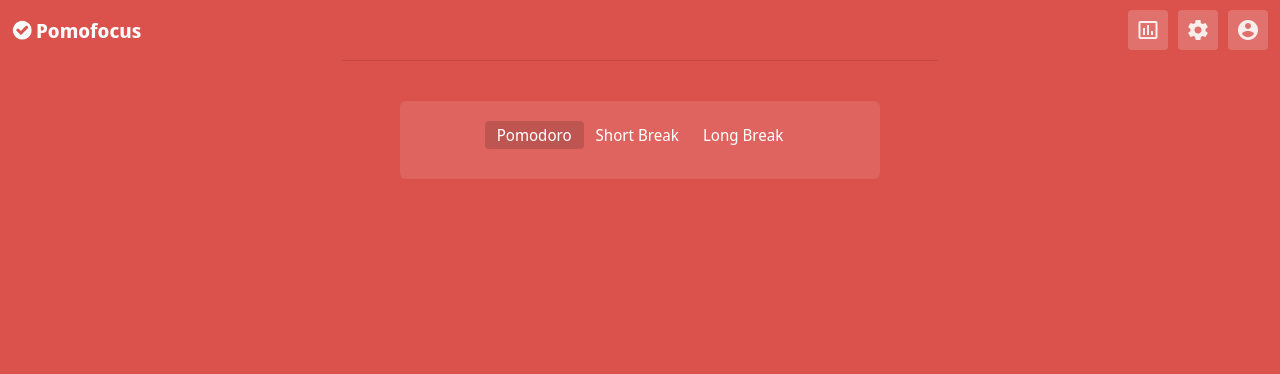
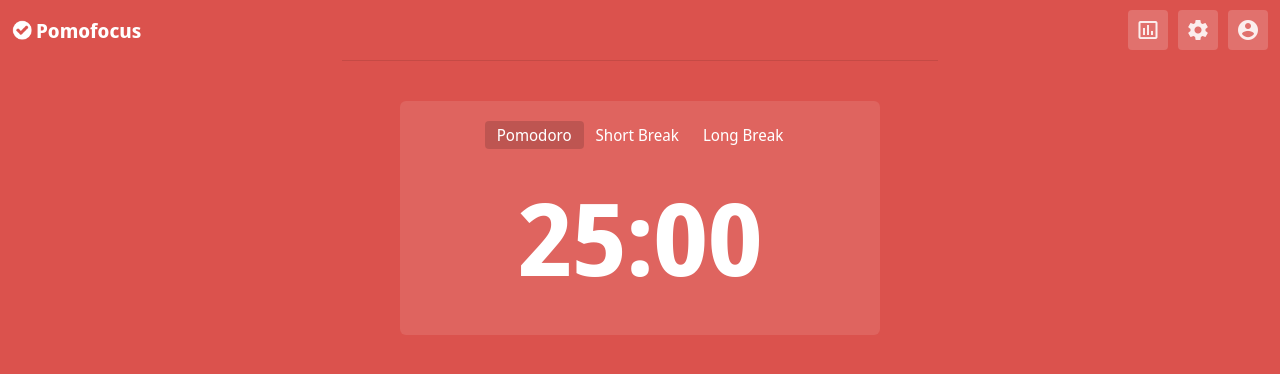
Before and after one commit to arielnmagno/pomodoro, a React (Create React App) app: page / in a window 1280 px wide. Shown: the top 374 px of the page. Built offline with nearby package versions, Linux system fonts and the light colour scheme.

Commit message:
Style timer

```diff
--- a/src/components/Timer.js
+++ b/src/components/Timer.js
@@ -26,6 +26,7 @@ const buttons = [
 
 export default function Timer() {
   const mode = "pomodoro";
+  const time = "25:00";
 
   return (
     <div className={classes.container}>
@@ -37,6 +38,7 @@ export default function Timer() {
             </RadioButton>
           ))}
         </ul>
+        <div className={classes.time}>{time}</div>
       </div>
     </div>
   );
--- a/src/components/Timer.module.css
+++ b/src/components/Timer.module.css
@@ -30,3 +30,9 @@
   background-color: rgba(0, 0, 0, 0.15);
   transform: translateY(0.125rem);
 }
+
+.time {
+  font-size: 6.25rem;
+  font-weight: 600;
+  margin-top: 1.25rem;
+}
```
